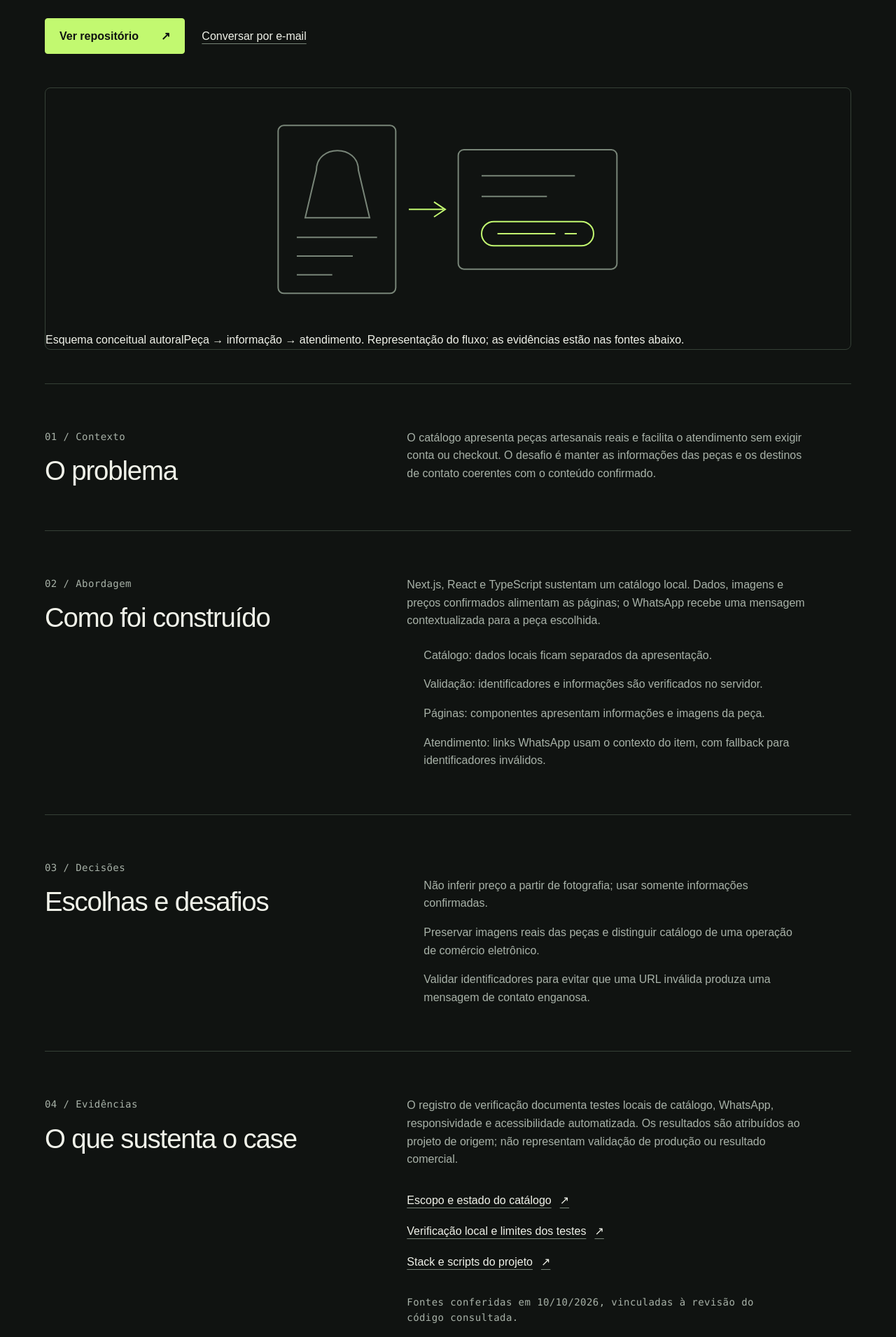
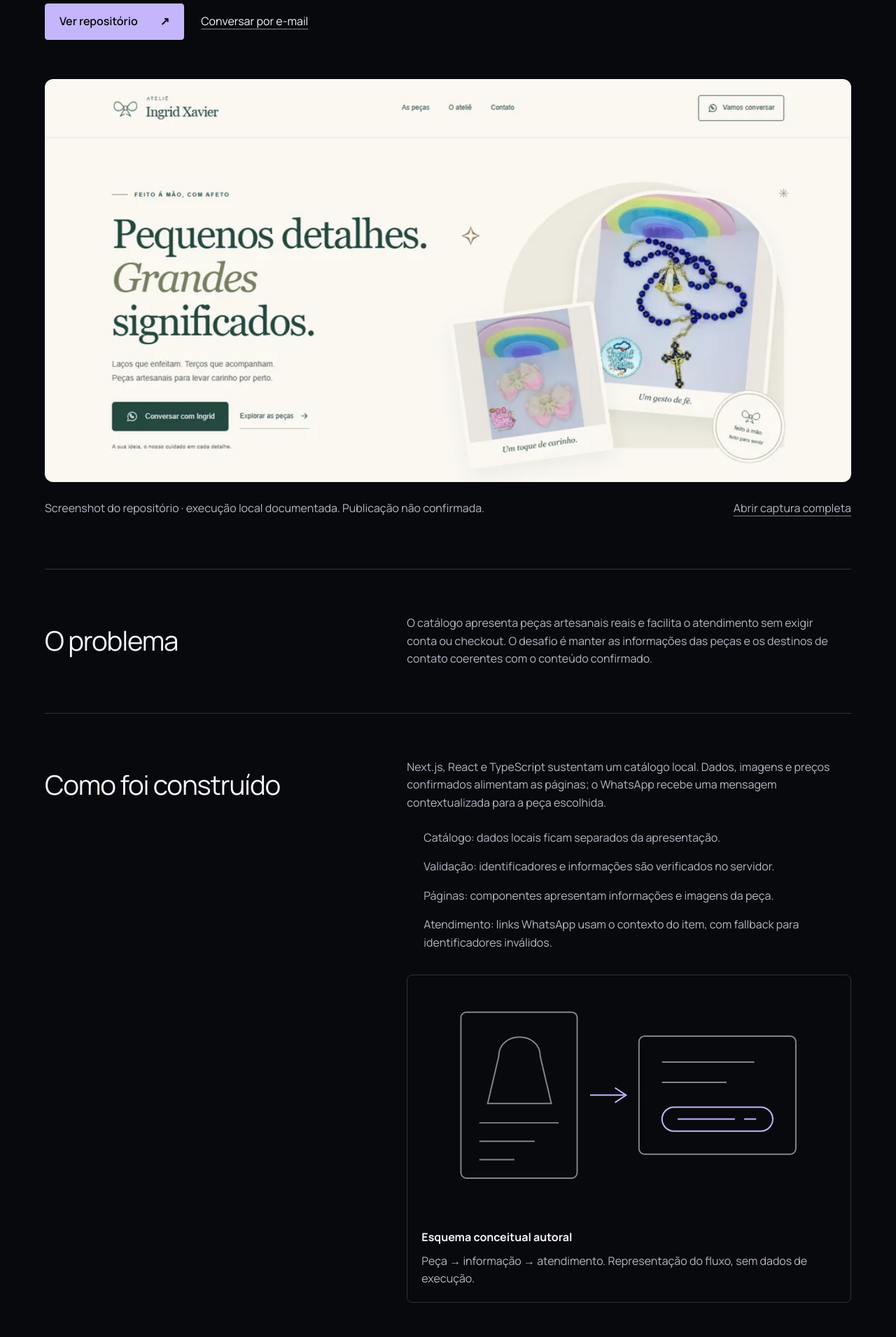
Before and after one commit to brunoproencadev/portfolio, a Next.js app: page /projetos/atelie-ingrid-xavier in a window 1280 px wide. Shown: the part 529-2440 px from the top of the page at 70% size. Built offline with nearby package versions, Linux system fonts and the light colour scheme; no server answers.

Commit message:
feat: ground case studies in real project captures

```diff
--- a/src/app/projetos/[slug]/page.tsx
+++ b/src/app/projetos/[slug]/page.tsx
@@ -1,10 +1,12 @@
 import type { Metadata } from "next";
 import Link from "next/link";
+import Image from "next/image";
 import { notFound } from "next/navigation";
 import { ProjectIllustration } from "@/components/projects/project-illustration";
 import { getCaseStudy } from "@/data/case-studies";
 import { profile, projects } from "@/data/portfolio";
 import { pageMetadata } from "@/config/site";
+import { manrope } from "@/fonts/manrope";
 
 export const dynamicParams = false;
 
@@ -34,7 +36,7 @@ export default async function ProjectPage({
   const study = getCaseStudy((await params).slug);
   if (!study) notFound();
   return (
-    <>
+    <div className={`case-page ${manrope.className}`}>
       <a className="skip-link" href="#conteudo">
         Pular para o conteúdo
       </a>
@@ -53,7 +55,6 @@ export default async function ProjectPage({
       <main id="conteudo" tabIndex={-1} className="page-container case-main">
         <article>
           <header className="case-intro">
-            <p className="eyebrow">Case / {study.category}</p>
             <h1>{study.name}</h1>
             <p className="large-copy">{study.summary}</p>
             <ul className="tag-list" aria-label="Tecnologias utilizadas">
@@ -75,27 +76,40 @@ export default async function ProjectPage({
               </a>
             </div>
           </header>
-          <figure className="case-diagram project-artwork">
-            <ProjectIllustration
-              slug={study.slug}
-              description={study.diagramDescription}
-            />
-            <figcaption>
-              <span>Esquema conceitual autoral</span>
-              {study.visualCaption}. Representação do fluxo; as evidências estão
-              nas fontes abaixo.
-            </figcaption>
-          </figure>
+          <div className="case-media" aria-label="Capturas reais do projeto">
+            {study.media.map((media, index) => (
+              <figure key={media.src}>
+                <div
+                  className="case-media-window"
+                  role="region"
+                  aria-label={`Captura ${index + 1} de ${study.name}`}
+                  tabIndex={0}
+                >
+                  <Image
+                    src={media.src}
+                    width={media.width}
+                    height={media.height}
+                    alt={media.alt}
+                    sizes="(min-width: 1408px) 1280px, (min-width: 900px) calc(100vw - 128px), (min-width: 600px) calc(100vw - 64px), calc(100vw - 40px)"
+                  />
+                </div>
+                <figcaption>
+                  <p>{media.caption}</p>
+                  <a className="text-link" href={media.src}>
+                    Abrir captura completa
+                  </a>
+                </figcaption>
+              </figure>
+            ))}
+          </div>
           <section className="case-section" aria-labelledby="contexto">
             <div>
-              <p className="eyebrow">01 / Contexto</p>
               <h2 id="contexto">O problema</h2>
             </div>
             <p>{study.context}</p>
           </section>
           <section className="case-section" aria-labelledby="abordagem">
             <div>
-              <p className="eyebrow">02 / Abordagem</p>
               <h2 id="abordagem">Como foi construído</h2>
             </div>
             <div>
@@ -105,11 +119,23 @@ export default async function ProjectPage({
                   <li key={step}>{step}</li>
                 ))}
               </ol>
+              <figure className="case-diagram project-artwork">
+                <ProjectIllustration
+                  slug={study.slug}
+                  description={study.diagramDescription}
+                />
+                <figcaption>
+                  <strong>Esquema conceitual autoral</strong>
+                  <p>
+                    {study.visualCaption}. Representação do fluxo, sem dados de
+                    execução.
+                  </p>
+                </figcaption>
+              </figure>
             </div>
           </section>
           <section className="case-section" aria-labelledby="decisoes">
             <div>
-              <p className="eyebrow">03 / Decisões</p>
               <h2 id="decisoes">Escolhas e desafios</h2>
             </div>
             <ul className="case-list">
@@ -120,7 +146,6 @@ export default async function ProjectPage({
           </section>
           <section className="case-section" aria-labelledby="evidencias">
             <div>
-              <p className="eyebrow">04 / Evidências</p>
               <h2 id="evidencias">O que sustenta o case</h2>
             </div>
             <div>
@@ -137,15 +162,16 @@ export default async function ProjectPage({
                   </li>
                 ))}
               </ul>
-              <p className="eyebrow">
-                Fontes conferidas em 10/10/2026, vinculadas à revisão do código
-                consultada.
+              <p className="case-source-note">
+                Fontes reconferidas em{" "}
+                <time dateTime={study.sourcesCheckedAt}>18/10/2026</time>,
+                vinculadas à revisão do código consultada. Os ensaios e testes
+                dos projetos não foram reexecutados para este case.
               </p>
             </div>
           </section>
           <section className="case-section" aria-labelledby="limites">
             <div>
-              <p className="eyebrow">05 / Limites</p>
               <h2 id="limites">Até onde foi validado</h2>
             </div>
             <ul className="case-list">
@@ -156,7 +182,6 @@ export default async function ProjectPage({
           </section>
           <section className="case-section" aria-labelledby="aprendizados">
             <div>
-              <p className="eyebrow">06 / Aprendizados</p>
               <h2 id="aprendizados">A próxima decisão</h2>
             </div>
             <div>
@@ -167,7 +192,7 @@ export default async function ProjectPage({
           </section>
         </article>
         <nav className="case-other-projects" aria-label="Outros cases">
-          <p className="eyebrow">Continuar explorando</p>
+          <p>Continuar explorando</p>
           {projects
             .filter((project) => project.slug !== study.slug)
             .map((project) => (
@@ -191,6 +216,6 @@ export default async function ProjectPage({
           Contato
         </Link>
       </footer>
-    </>
+    </div>
   );
 }
--- a/src/data/case-studies.ts
+++ b/src/data/case-studies.ts
@@ -1,8 +1,13 @@
 import { projects } from "./portfolio";
+import { projectMedia } from "./project-media";
+
+// Pinned sources rechecked without rerunning the original experiments.
+const sourcesCheckedAt = "2026-10-18";
 
 const studies = [
   {
     slug: "robosense-lab",
+    media: [projectMedia.robo],
     context:
       "Antes de integrar percepção ao controle de um robô, é preciso distinguir uma bola não detectada de uma câmera sem dados ou de um frame antigo. O RoboSense Lab investiga esses contratos em experimentos de visão computacional para RoboCup Junior Soccer.",
     approach:
@@ -46,6 +51,7 @@ const studies = [
   },
   {
     slug: "industry-week-senai",
+    media: projectMedia.industry,
     context:
       "O evento Engrenagens do Tempo, da escola SESI em parceria com o SENAI, precisava apresentar a evolução industrial. A interface organiza o tema em uma jornada por eras, conectando conteúdo histórico e exploração visual.",
     approach:
@@ -62,7 +68,7 @@ const studies = [
       "Descrever o formulário de visita como feedback local: sua confirmação visual não comprova agendamento ou persistência.",
     ],
     evidenceSummary:
-      "O código confirma navegação, tema e painéis por era. O README indica uma demonstração pública; sua disponibilidade foi conferida, mas este case não certifica o funcionamento integral da aplicação externa.",
+      "O código confirma navegação, tema e painéis por era. As capturas mostram o site público observado em 11/10/2026; o deployment consultado estava em uma revisão diferente da fonte analisada. Este case não certifica o funcionamento integral da aplicação externa.",
     sources: [
       {
         label: "Contexto do evento e demonstração indicada",
@@ -85,6 +91,7 @@ const studies = [
   },
   {
     slug: "atelie-ingrid-xavier",
+    media: [projectMedia.atelie],
     context:
       "O catálogo apresenta peças artesanais reais e facilita o atendimento sem exigir conta ou checkout. O desafio é manter as informações das peças e os destinos de contato coerentes com o conteúdo confirmado.",
     approach:
@@ -127,5 +134,7 @@ const studies = [
 export function getCaseStudy(slug: string) {
   const project = projects.find((entry) => entry.slug === slug);
   const study = studies.find((entry) => entry.slug === slug);
-  return project && study ? { ...project, ...study } : undefined;
+  return project && study
+    ? { ...project, ...study, sourcesCheckedAt }
+    : undefined;
 }
--- a/src/styles/globals.css
+++ b/src/styles/globals.css
@@ -659,6 +659,18 @@ h3 {
   color: var(--muted);
   font-size: 0.875rem;
 }
+.case-page {
+  --background: #08090d;
+  --surface: #14141b;
+  --foreground: #f5f3ff;
+  --muted: #b8b5c5;
+  --accent: #c4b5fd;
+  --divider: #33323a;
+  --control-border: #85838f;
+  min-height: 100svh;
+  background: var(--background);
+  color: var(--foreground);
+}
 .case-header {
   display: flex;
   min-height: 96px;
@@ -685,17 +697,61 @@ h3 {
 }
 .case-status {
   color: var(--muted);
-  padding: 20px;
-  border-left: 3px solid var(--accent);
-  background: var(--surface);
+  padding-block: 20px;
+  border-block: 1px solid var(--divider);
 }
 .case-status strong {
   color: var(--foreground);
 }
 .case-diagram {
-  margin-block: 48px;
+  margin: 32px 0 0;
   border: 1px solid var(--divider);
   border-radius: 8px;
+}
+.case-diagram figcaption {
+  padding: 20px;
+  color: var(--muted);
+}
+.case-diagram figcaption strong {
+  display: block;
+  color: var(--foreground);
+  margin-bottom: 8px;
+}
+.case-media {
+  display: grid;
+  gap: 40px;
+  margin-block: 56px 64px;
+}
+.case-media figure {
+  margin: 0;
+  min-width: 0;
+}
+.case-media-window {
+  max-height: min(72svh, 720px);
+  overflow: auto;
+  border-radius: 12px;
+  background: var(--surface);
+  scrollbar-color: var(--control-border) var(--surface);
+}
+.case-media-window img {
+  display: block;
+  width: 100%;
+  height: auto;
+}
+.case-media figcaption {
+  display: flex;
+  flex-wrap: wrap;
+  align-items: center;
+  justify-content: space-between;
+  gap: 8px 32px;
+  color: var(--muted);
+  padding-top: 16px;
+}
+.case-media figcaption p {
+  max-width: 65ch;
+}
+.case-source-note {
+  font-size: 0.875rem;
 }
 .case-diagram .project-illustration {
   max-width: 640px;
```
Also changed, not shown: 1 other file (tests, documents, lock files or other folders).
